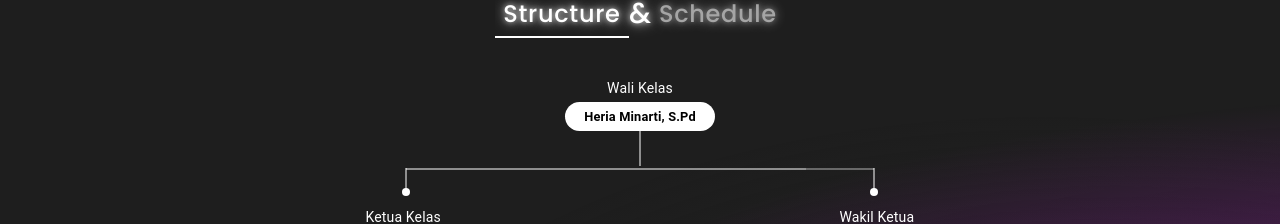
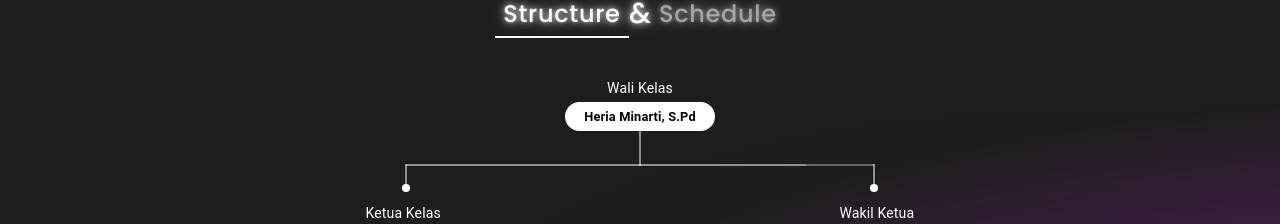
Before and after one commit to audya774/web-class-GTO, a React (Vite) app: page / in a window 1280 px wide. Shown: the part 1471-1695 px from the top of the page. Built offline with nearby package versions, Linux system fonts and the light colour scheme; no server answers; the database is empty.

Commit message:
Update StrukturKelas.jsx

```diff
--- a/src/Pages/StrukturKelas.jsx
+++ b/src/Pages/StrukturKelas.jsx
@@ -22,7 +22,7 @@ const StrukturKelas = () => {
       </div>
 
       <div className="flex flex-col justify-center items-center">
-        <img src="LineVertikal.svg" alt="LineVertikal" data-aos="fade-up" data-aos-duration="550" className="mb-1" />
+        <img src="LineVertikal.svg" alt="LineVertikal" data-aos="fade-up" data-aos-duration="550" className="mb-1.1" />
 
         <div className="lg:flex">
           <img src="LineHorizontal.svg" alt="Line" className="relative top-[-1rem]" data-aos="fade-up" data-aos-duration="600" />
```
